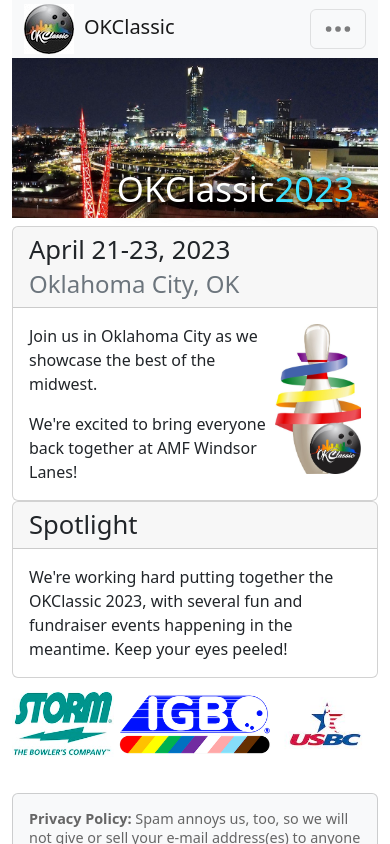
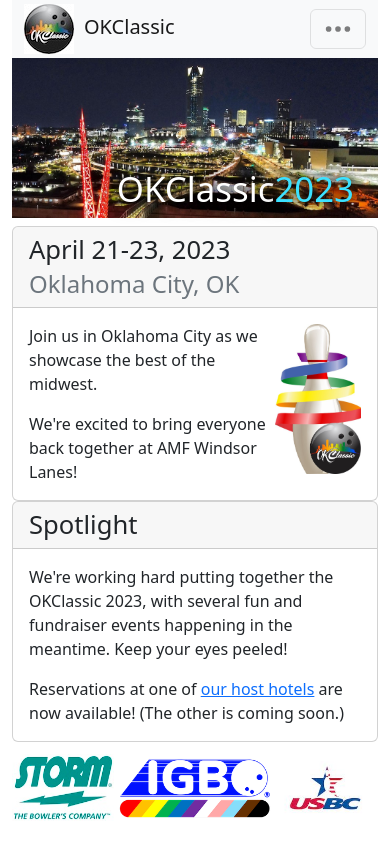
Before and after one commit to tournio/okclassic-nextjs, a Next.js app: page / in a window 390 px wide. Shown: the top 844 px of the page. Built offline with nearby package versions, Linux system fonts and the light colour scheme.

Commit message:
use phone icon

```diff
--- a/components/radisson.js
+++ b/components/radisson.js
@@ -79,7 +79,11 @@ const district = () => {
             <span className="line">4716 W I-40 Service Road</span>
             <span className="line">Oklahoma City, OK 73128</span>
             <span className="line">United States</span>
-            <span className="line">Tel:{' '}
+            <span className="line">
+              <i className={'bi-telephone-outbound-fill pe-2'} aria-hidden={true} />
+              <span className={'visually-hidden'}>
+                Telephone:
+              </span>
               <a href="tel:405-601-0062">405-601-0062</a>
                 </span>
           </address>
--- a/components/spotlight.js
+++ b/components/spotlight.js
@@ -9,17 +9,17 @@ const spotlight = () => {
 
   const text = (
     <Card.Text>
-      <p className={'mb-0'}>
+      <p className={''}>
         We're working hard putting together the OKClassic 2023, with several fun and fundraiser events
         happening in the meantime. Keep your eyes peeled!
       </p>
-      {/*<p>*/}
-      {/*  Reservations at*/}
-      {/*  <a href="/hotels">*/}
-      {/*    {' '}our host hotels{' '}*/}
-      {/*  </a>*/}
-      {/*  are now available!*/}
-      {/*</p>*/}
+      <p className={'mb-0'}>
+        Reservations at one of{' '}
+        <a href="/hotels">
+          our host hotels
+        </a>
+        {' '}are now available! (The other is coming soon.)
+      </p>
     </Card.Text>
   );
 
--- a/pages/_app.jsx
+++ b/pages/_app.jsx
@@ -1,5 +1,10 @@
 import '../style/index.scss'
+import {SSRProvider} from "react-bootstrap";
 
 export default function MyApp({ Component, pageProps }) {
-  return <Component {...pageProps} />
+  return (
+    <SSRProvider>
+      <Component {...pageProps} />
+    </SSRProvider>
+  );
 }
```
